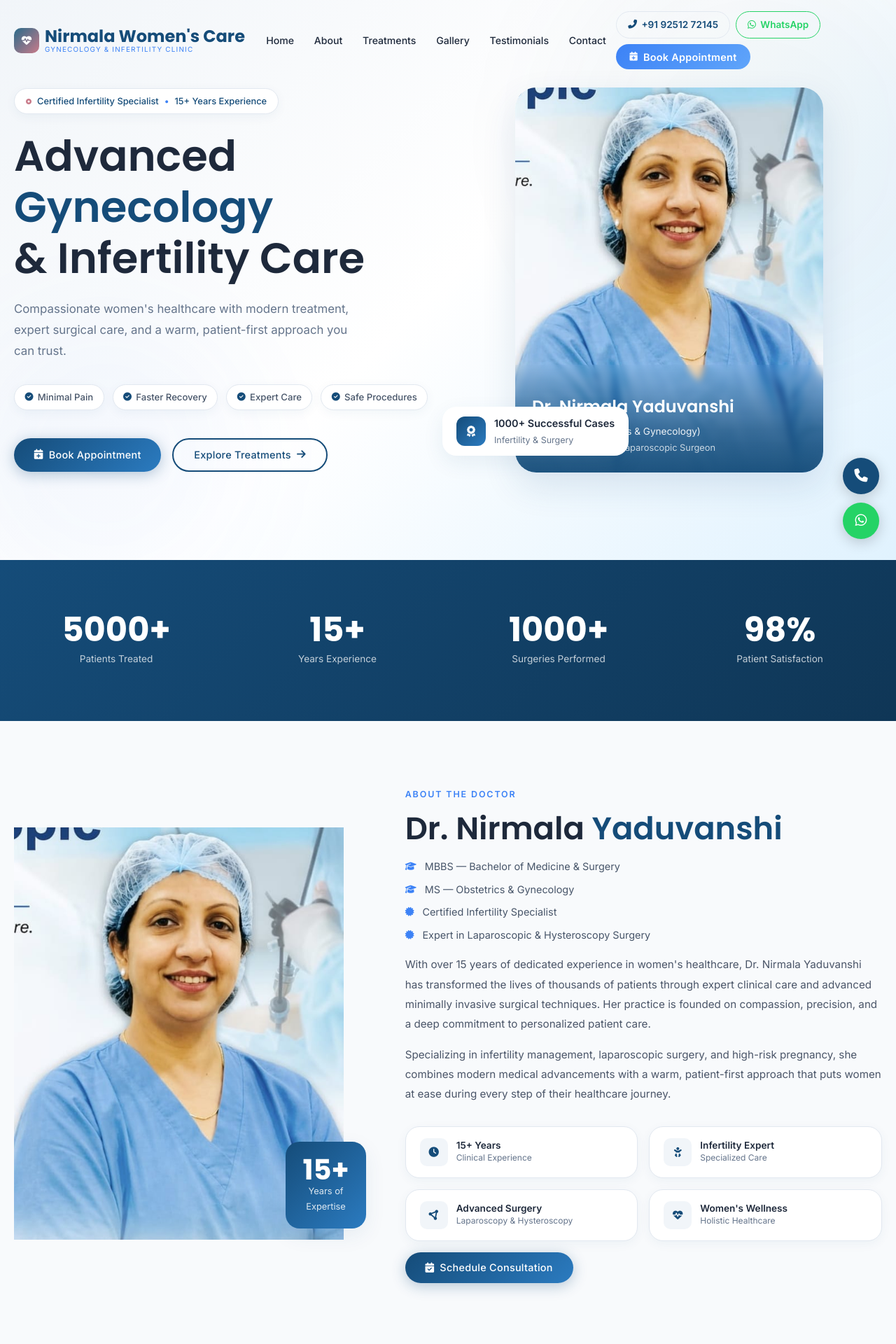
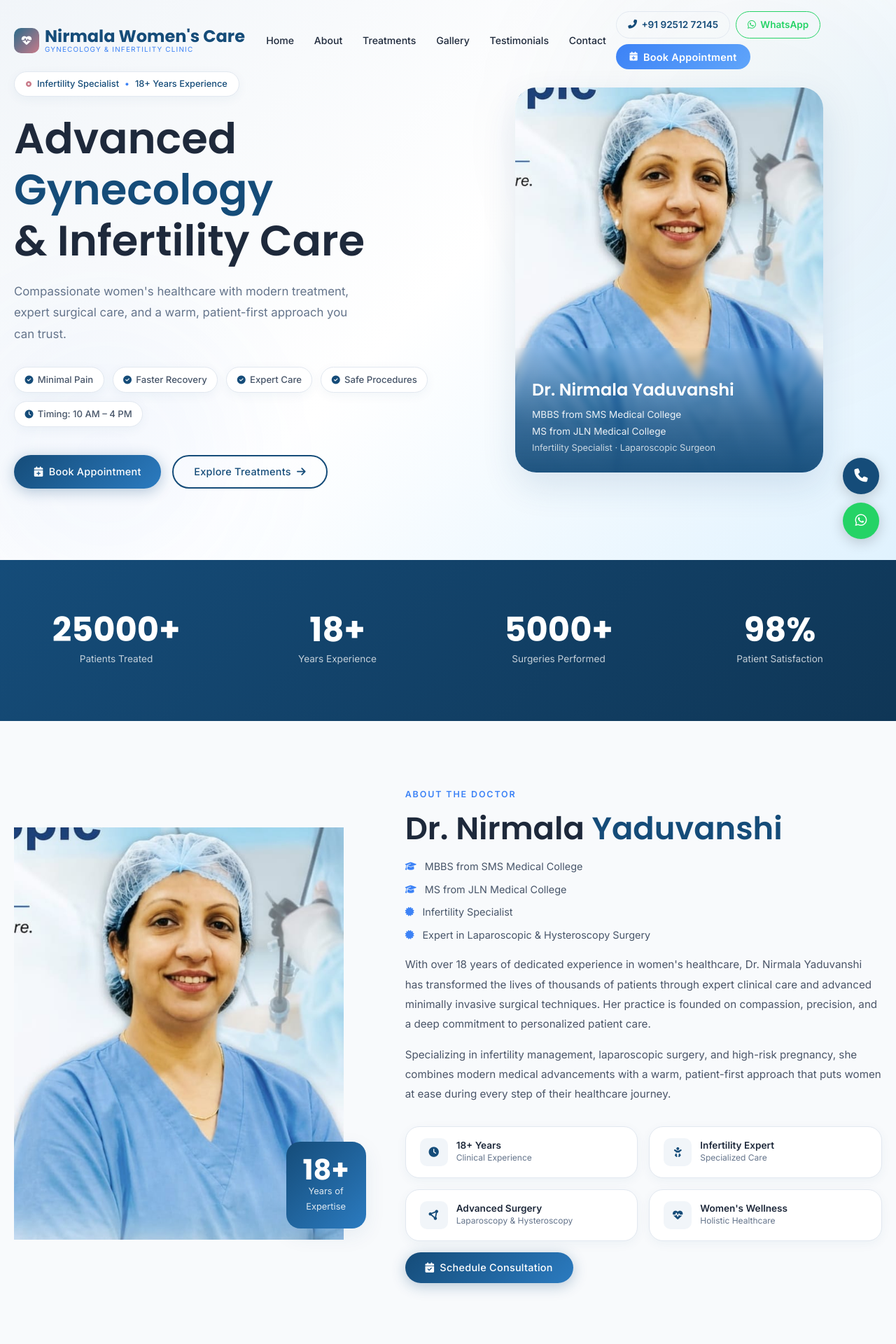
Before and after one commit to ayushi16-24/nirmala-hospital, a Django app: page / in a window 1280 px wide. Shown: the top 1920 px of the page at 70% size. Run offline with Django 5.2, Linux system fonts and the light colour scheme; data comes from the database, SQL or seed files in the repository; data that the repository does not hold is empty.

Commit message:
updated images and text

```diff
--- a/core/views.py
+++ b/core/views.py
@@ -10,10 +10,11 @@ TREATMENTS_DATA = [
     {'icon': 'fa-baby', 'title': 'Infertility Treatment', 'slug': 'infertility', 'desc': 'Comprehensive infertility evaluation and personalised treatment plans for couples.', 'image': 'images/infertility.png'},
     {'icon': 'fa-heart-pulse', 'title': 'Pregnancy Care', 'slug': 'pregnancy', 'desc': 'Complete antenatal and postnatal care for a safe, healthy pregnancy journey.', 'image': 'images/pregnancy.png'},
     {'icon': 'fa-dna', 'title': 'Fibroid Treatment', 'slug': 'fibroid', 'desc': 'Modern, effective treatment options for uterine fibroids with minimal downtime.', 'image': 'images/fibroid.png'},
-    {'icon': 'fa-calendar-days', 'title': 'Menstrual Disorders', 'slug': 'menstrual', 'desc': 'Diagnosis and treatment of irregular, heavy or painful menstrual cycles.', 'image': 'images/menstrual.png'},
-    {'icon': 'fa-shield-heart', 'title': 'High Risk Pregnancy', 'slug': 'high_risk', 'desc': 'Specialised care and continuous monitoring for high-risk pregnancies.', 'image': 'images/high_risk.png'},
+    {'icon': 'fa-calendar-days', 'title': 'Menstrual Disorders', 'slug': 'menstrual', 'desc': 'Diagnosis and treatment of irregular, heavy or painful menstrual cycles.', 'image': 'images/menstrual.jpg'},
+    {'icon': 'fa-shield-heart', 'title': 'High Risk Pregnancy', 'slug': 'high_risk', 'desc': 'Specialised care and continuous monitoring for high-risk pregnancies.', 'image': 'images/high_risk.jpg'},
     {'icon': 'fa-circle-dot', 'title': 'Ovarian Cyst', 'slug': 'ovarian', 'desc': 'Safe and effective management of ovarian cysts using advanced techniques.', 'image': 'images/ovarian.png'},
     {'icon': 'fa-people-group', 'title': 'Family Planning', 'slug': 'family', 'desc': 'Counselling and modern solutions for family planning and contraception.', 'image': 'images/family.png'},
+    {'icon': 'fa-notes-medical', 'title': 'PCOD Treatment', 'slug': 'pcod', 'desc': 'Comprehensive management and personalised lifestyle plans for PCOD/PCOS.', 'image': 'images/pcod.jpg'},
 ]
 
 TESTIMONIALS_DATA = [
@@ -25,7 +26,7 @@ TESTIMONIALS_DATA = [
 ]
 
 WHY_DATA = [
-    {'icon': 'fa-user-doctor', 'title': 'Experienced Specialist', 'desc': '15+ years of dedicated expertise in gynecology, infertility, and advanced laparoscopic surgery.'},
+    {'icon': 'fa-user-doctor', 'title': 'Experienced Specialist', 'desc': '18+ years of dedicated expertise in gynecology, infertility, and advanced laparoscopic surgery.'},
     {'icon': 'fa-microscope', 'title': 'Modern Technology', 'desc': 'State-of-the-art equipment and advanced minimally invasive surgical techniques.'},
     {'icon': 'fa-shield-heart', 'title': 'Safe Procedures', 'desc': 'All procedures follow strict safety protocols for the best patient outcomes.'},
     {'icon': 'fa-hand-holding-heart', 'title': 'Personalised Care', 'desc': 'Every patient receives an individual treatment plan tailored to their unique needs.'},
--- a/templates/core/index.html
+++ b/templates/core/index.html
@@ -17,9 +17,9 @@
       <div class="col-lg-6">
         <div class="hero-eyebrow" data-aos="fade-up">
           <i class="fas fa-circle-dot" style="font-size:0.5rem;color:#c97b8a;"></i>
-          <span>Certified Infertility Specialist</span>
+          <span>Infertility Specialist</span>
           &bull;
-          <span>15+ Years Experience</span>
+          <span>18+ Years Experience</span>
         </div>
 
         <h1 class="hero-title" data-aos="fade-up" data-aos-delay="80">
@@ -35,6 +35,7 @@
           <span class="hero-feature"><i class="fas fa-check-circle"></i> Faster Recovery</span>
           <span class="hero-feature"><i class="fas fa-check-circle"></i> Expert Care</span>
           <span class="hero-feature"><i class="fas fa-check-circle"></i> Safe Procedures</span>
+          <span class="hero-feature"><i class="fas fa-clock"></i> Timing: 10 AM – 4 PM</span>
         </div>
 
         <div class="hero-buttons" data-aos="fade-up" data-aos-delay="250">
@@ -57,23 +58,14 @@
                <div class="hero-img-overlay">
                   <div class="hero-img-info">
                     <div class="info-name">Dr. Nirmala Yaduvanshi</div>
-                    <div class="info-meta">MBBS, MS (Obstetrics & Gynecology)</div>
+                    <div class="info-meta">MBBS from SMS Medical College<br>MS from JLN Medical College</div>
                     <div class="info-specialty">Infertility Specialist · Laparoscopic Surgeon</div>
                   </div>
                </div>
             </div>
           </div>
 
-          <!-- Floating badge -->
-          <div class="hero-badge">
-            <div class="hero-badge-icon">
-              <i class="fas fa-award"></i>
-            </div>
-            <div class="hero-badge-text">
-              <strong>1000+ Successful Cases</strong>
-              Infertility & Surgery
-            </div>
-          </div>
+
 
 
 
@@ -92,19 +84,19 @@
     <div class="row text-center gy-4">
       <div class="col-6 col-md-3">
         <div class="counter-item">
-          <span class="counter-num" data-target="5000" data-suffix="+">0+</span>
+          <span class="counter-num" data-target="25000" data-suffix="+">0+</span>
           <div class="counter-label">Patients Treated</div>
         </div>
       </div>
       <div class="col-6 col-md-3">
         <div class="counter-item">
-          <span class="counter-num" data-target="15" data-suffix="+">0+</span>
+          <span class="counter-num" data-target="18" data-suffix="+">0+</span>
           <div class="counter-label">Years Experience</div>
         </div>
       </div>
       <div class="col-6 col-md-3">
         <div class="counter-item">
-          <span class="counter-num" data-target="1000" data-suffix="+">0+</span>
+          <span class="counter-num" data-target="5000" data-suffix="+">0+</span>
           <div class="counter-label">Surgeries Performed</div>
         </div>
       </div>
@@ -130,7 +122,7 @@
         <div class="about-img-wrap" data-aos="fade-right">
             <img src="{% static 'images/doctor_about.jpg' %}" alt="Dr. Nirmala Yaduvanshi" class="img-fluid">
           <div class="about-exp-badge">
-            <div class="exp-num">15+</div>
+            <div class="exp-num">18+</div>
             <div class="exp-text">Years of<br>Expertise</div>
           </div>
         </div>
@@ -142,13 +134,13 @@
           <div class="section-label">About the Doctor</div>
           <h2 class="section-title mb-3">Dr. Nirmala <span>Yaduvanshi</span></h2>
 
-          <div class="about-qualification"><i class="fas fa-graduation-cap"></i> MBBS — Bachelor of Medicine & Surgery</div>
-          <div class="about-qualification"><i class="fas fa-graduation-cap"></i> MS — Obstetrics & Gynecology</div>
-          <div class="about-qualification"><i class="fas fa-certificate"></i> Certified Infertility Specialist</div>
+          <div class="about-qualification"><i class="fas fa-graduation-cap"></i> MBBS from SMS Medical College</div>
+          <div class="about-qualification"><i class="fas fa-graduation-cap"></i> MS from JLN Medical College</div>
+          <div class="about-qualification"><i class="fas fa-certificate"></i> Infertility Specialist</div>
           <div class="about-qualification"><i class="fas fa-certificate"></i> Expert in Laparoscopic & Hysteroscopy Surgery</div>
 
           <p class="mt-3" style="color:#4a5568;font-size:0.95rem;line-height:1.85;">
-            With over 15 years of dedicated experience in women's healthcare, Dr. Nirmala Yaduvanshi has transformed the lives of thousands of patients through expert clinical care and advanced minimally invasive surgical techniques. Her practice is founded on compassion, precision, and a deep commitment to personalized patient care.
+            With over 18 years of dedicated experience in women's healthcare, Dr. Nirmala Yaduvanshi has transformed the lives of thousands of patients through expert clinical care and advanced minimally invasive surgical techniques. Her practice is founded on compassion, precision, and a deep commitment to personalized patient care.
           </p>
 
           <p style="color:#4a5568;font-size:0.95rem;line-height:1.85;">
@@ -159,7 +151,7 @@
             <div class="about-mini-card" data-aos="zoom-in" data-aos-delay="100">
               <div class="about-mini-icon"><i class="fas fa-clock"></i></div>
               <div>
-                <h6>15+ Years</h6>
+                <h6>18+ Years</h6>
                 <p>Clinical Experience</p>
               </div>
             </div>
@@ -453,8 +445,7 @@
             <div class="appt-info-icon"><i class="fas fa-clock"></i></div>
             <div>
               <h6>OPD Hours</h6>
-              <p>Mon – Sat: 9:00 AM – 7:00 PM</p>
-              <p style="font-size:0.82rem;opacity:0.7;">Sunday: 10:00 AM – 1:00 PM</p>
+              <p>Timing: 10 AM – 4 PM</p>
             </div>
           </div>
 
@@ -513,7 +504,7 @@
           <div>
             <h6>Phone</h6>
             <p>+91 92512 72145</p>
-            <small>Mon – Sat, 9am–7pm</small>
+            <small>Timing: 10 AM – 4 PM</small>
           </div>
         </a>
       </div>
```
Also changed, not shown: static/images/high_risk.jpg (added), static/images/menstrual.jpg (added), static/images/pcod.jpg (added), 1 other file.
